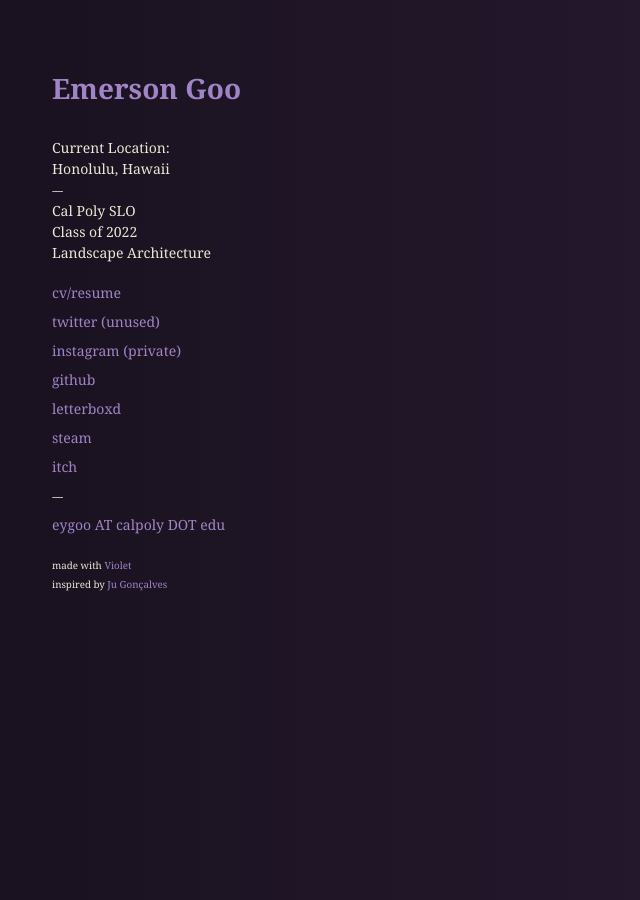
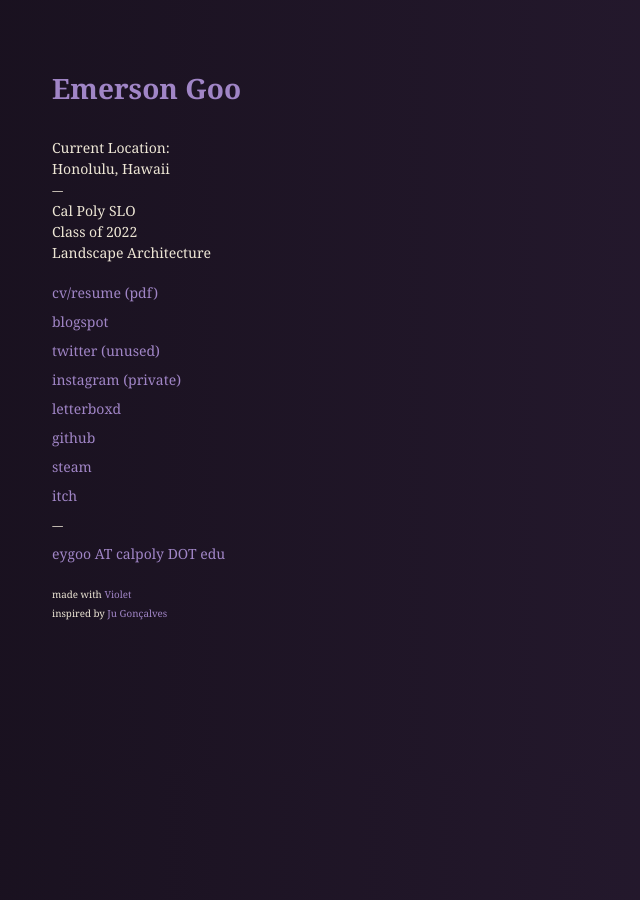
Before and after one commit to emersongoo/emersongoo.github.io, a Jekyll site: the page built from index.html, in a window 1280 px wide. Shown: the whole page, without its empty margins (48-688 px from the left). Built offline with Jekyll 4.4.1, drawn with Linux system fonts in a browser that asks for light colours.

Commit message:
add blog

```diff
--- a/index.html
+++ b/index.html
@@ -20,11 +20,12 @@ title: Home
 
   <nav>
     <ul>
-      <li><a href="assets/emersongoo_cv_current.pdf">cv/resume</a>
+      <li><a href="assets/emersongoo_cv_current.pdf">cv/resume (pdf)</a>
+      <li><a href="https://spacestrafe.blogspot.com">blogspot</a></li>
       <li><a href="https://twitter.com/{{ site.twitter }}">twitter (unused)</a></li>
       <li><a href="https://instagram.com/{{ site.instagram }}">instagram (private)</a></li>
+      <li><a href="https://letterboxd.com/{{ site.letterboxd }}">letterboxd</a></li>
       <li><a href="https://github.com/{{ site.github }}">github</a></li>
-      <li><a href="https://letterboxd.com/{{ site.letterboxd }}">letterboxd</a></li>
       <li><a href="https://steamcommunity.com/id/{{ site.steam }}">steam</a></li>
       <li><a href="https://{{ site.itch }}.itch.io/">itch</a></li>
       <li>&#9188;</li>
```
